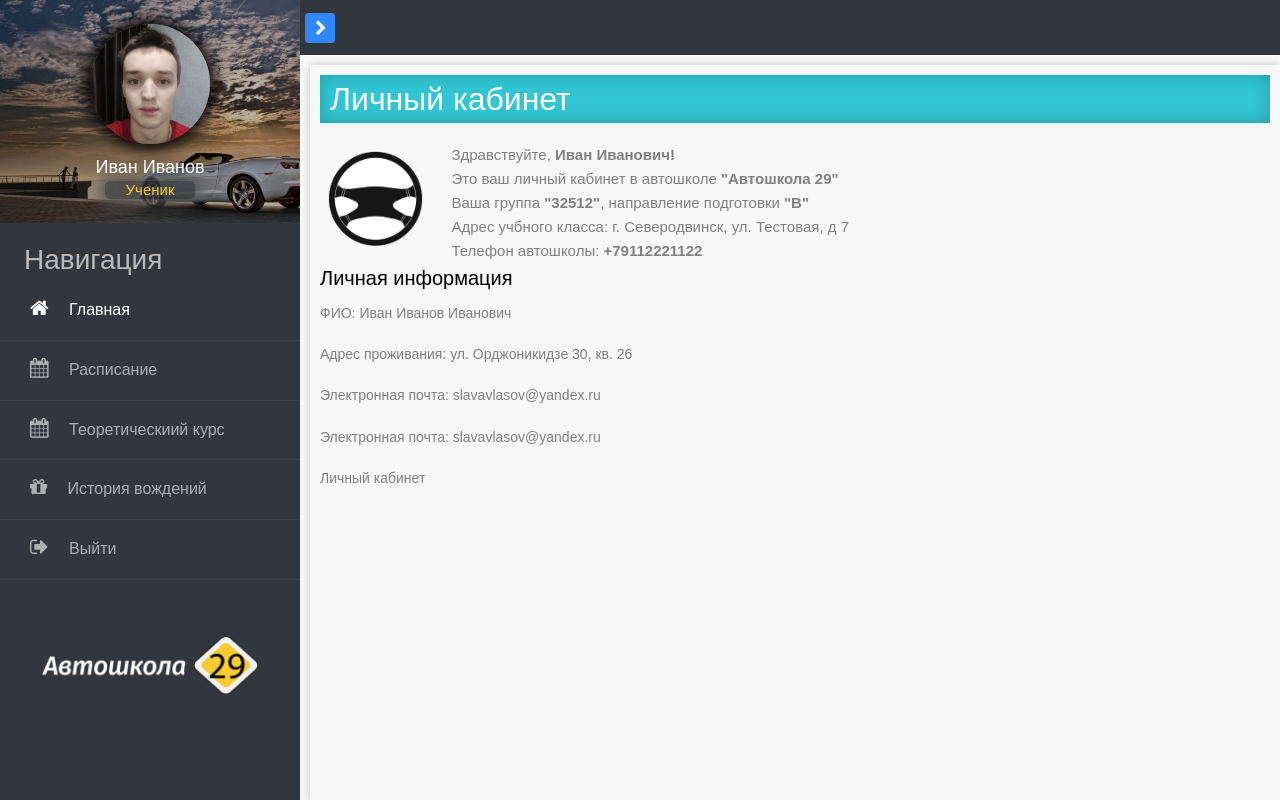
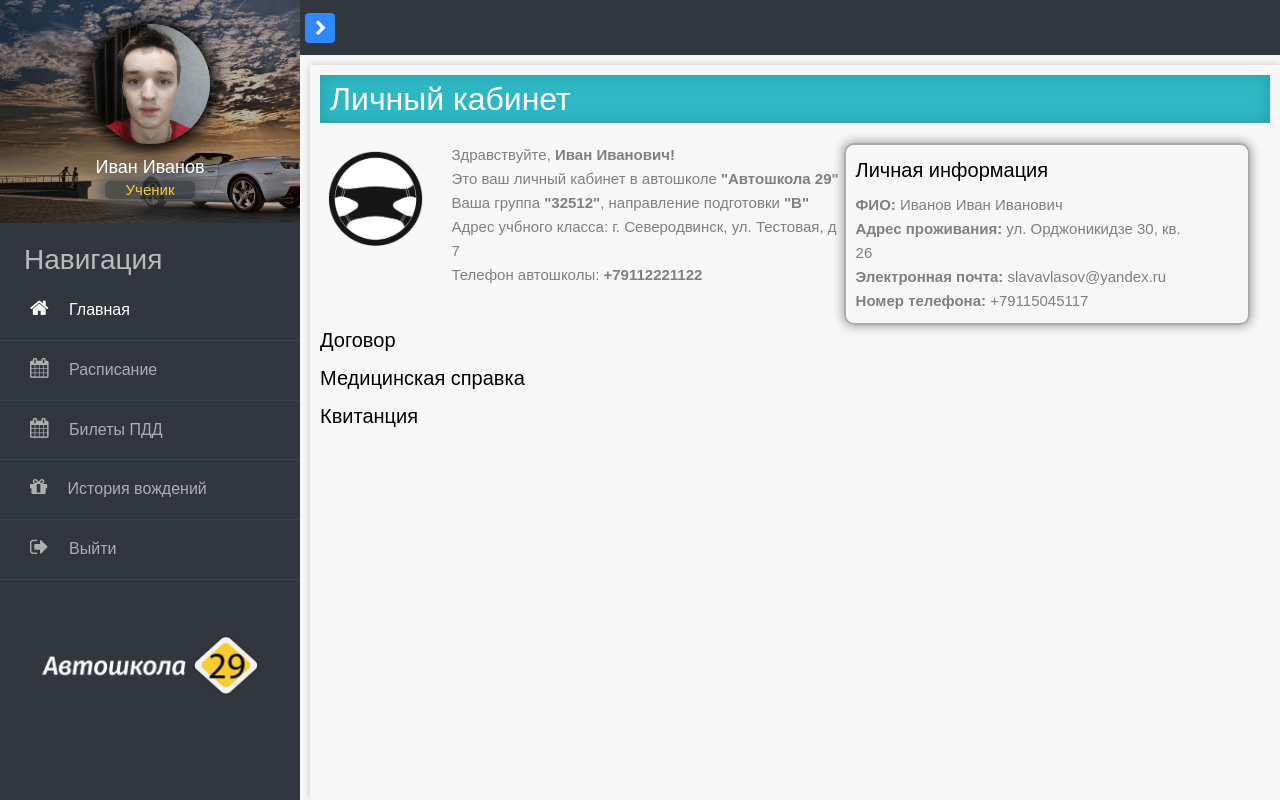
Before and after one commit to BarryWin/driving, a Django app: template main/templates/main/index.html in a window 1280 px wide. Run offline with Django 3.2, Linux system fonts and the light colour scheme; the template is opened without the code that fills it, so the values that code supplies are empty; some libraries are stand-ins or nearby versions.

Commit message:
work goes on

```diff
--- a/main/static/main/css/main.css
+++ b/main/static/main/css/main.css
@@ -67,9 +67,26 @@ h6.role-title {
 }
 
 h2.page-title {
-    background-color: #32c5d2;
+    background-color: #2eb8c4;
     box-shadow: 0 0 15px 1px #26a1ab inset;
     color: #fff;
     padding-left: 10px;
     margin-bottom: 20px;
 }
+
+.account {
+    display: flex;
+    justify-content: space-between;
+}
+
+.personal-info {
+    border: 2px solid #aaa;
+    border-radius: 10px;
+    box-shadow: 0 0 10px 2px #aaa;
+    padding: 10px 50px 10px 10px;
+    margin-right: 20px;
+}
+
+.pdd-tickets {
+
+}
--- a/main/static/main/js/main.js
+++ b/main/static/main/js/main.js
@@ -17,3 +17,7 @@
   });
 
 })(jQuery);
+
+$(document).ready( function () {
+    $('#table_id').DataTable();
+} );
--- a/main/templates/main/index.html
+++ b/main/templates/main/index.html
@@ -6,7 +6,8 @@
 
 {% block content %}
     <h2 class="page-title">Личный кабинет</h2>
-    <div class="greetings">
+    <div class="account">
+        <div class="greetings">
             <img class="wheel" src="{% static 'main/images/wheel.png' %}" alt="">
             <div class="text-block">
                 <p class="greetings-text">Здравствуйте, <b>Иван Иванович!</b></p>
@@ -15,13 +16,27 @@
                 <p class="greetings-text">Адрес учбного класса: г. Северодвинск, ул. Тестовая, д 7</p>
                 <p class="greetings-text">Телефон автошколы: <b>+79112221122</b></p>
             </div>
+        </div>
+        <div class="personal-info">
+            <h5>Личная информация</h5>
+            <p class="greetings-text"><b>ФИО: </b><span>Иванов Иван Иванович</span></p>
+            <p class="greetings-text"><b>Адрес проживания: </b><span>ул. Орджоникидзе 30, кв. 26</span></p>
+            <p class="greetings-text"><b>Электронная почта: </b><span>slavavlasov@yandex.ru</span></p>
+            <p class="greetings-text"><b>Номер телефона: </b><span>+79115045117</span></p>
+        </div>
     </div>
-    <div class="personal-info">
-        <h5>Личная информация</h5>
-        <p>ФИО: <span>Иван Иванов Иванович</span></p>
-        <p>Адрес проживания: <span>ул. Орджоникидзе 30, кв. 26</span></p>
-        <p>Электронная почта: <span>slavavlasov@yandex.ru</span></p>
-        <p>Электронная почта: <span>slavavlasov@yandex.ru</span></p>
+    <div class="personal-docs">
+        <div class="dogovor">
+            <h5>Договор</h5>
+        </div>
+        <div class="med">
+            <h5>Медицинская справка</h5>
+        </div>
+        <div class="receipt">
+            <h5>Квитанция</h5>
+        </div>
     </div>
-    <p>Личный кабинет</p>
+
+
+
 {% endblock %}
--- a/main/templates/main/layout.html
+++ b/main/templates/main/layout.html
@@ -11,6 +11,7 @@
     <link rel="stylesheet" href="https://cdn.jsdelivr.net/npm/bootstrap@4.6.0/dist/css/bootstrap.min.css">
     <link rel="stylesheet"
           href="https://stackpath.bootstrapcdn.com/font-awesome/4.7.0/css/font-awesome.min.css">
+    <link rel="stylesheet" type="text/css" href="https://cdn.datatables.net/1.10.24/css/jquery.dataTables.css">
     <link rel="stylesheet" href="{% static 'main/css/style.css' %}">
     <link rel="stylesheet" href="{% static 'main/css/main.css' %}">
 </head>
@@ -38,7 +39,7 @@
                 <a href="{% url 'schedule' %}"><i class="fa fa-calendar mr-3 notif"></i> Расписание</a>
             </li>
             <li>
-                <a href="/theory"><i class="fa fa-calendar mr-3 notif"></i> Теоретическиий курс</a>
+                <a href="{% url 'tests' %}"><i class="fa fa-calendar mr-3 notif"></i> Билеты ПДД</a>
             </li>
             <li>
                 <a href="/history"><i class="fa fa-gift mr-3"></i> История вождений</a>
@@ -69,6 +70,7 @@
 <script src="{% static 'main/js/jquery.min.js' %}"></script>
 <script src="{% static 'main/js/popper.js' %}"></script>
 <script src="{% static 'main/js/bootstrap.min.js' %}"></script>
+<script type="text/javascript" charset="utf8" src="https://cdn.datatables.net/1.10.24/js/jquery.dataTables.js"></script>
 <script src="{% static 'main/js/main.js' %}"></script>
 </body>
 </html>
--- a/main/urls.py
+++ b/main/urls.py
@@ -3,5 +3,6 @@ from . import views
 
 urlpatterns = [
     path('', views.index, name='home'),
-    path('schedule', views.schedule, name='schedule')
+    path('schedule', views.schedule, name='schedule'),
+    path('tests', views.tests, name='tests')
 ]
--- a/main/views.py
+++ b/main/views.py
@@ -9,4 +9,7 @@ def index(request):
 def schedule(request):
     return render(request, 'main/schedule.html')
 
+def tests(request):
+    return render(request, 'main/tests.html')
+
 # Create your views here.
```
Also changed, not shown: main/templates/main/schedule.html (+27 -1 lines), main/templates/main/tests.html (added, +11 -0 lines).
